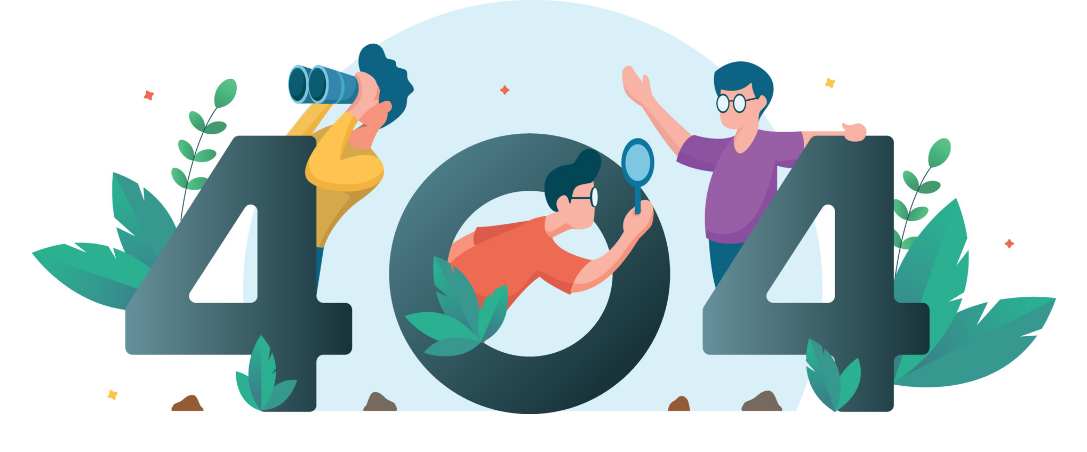
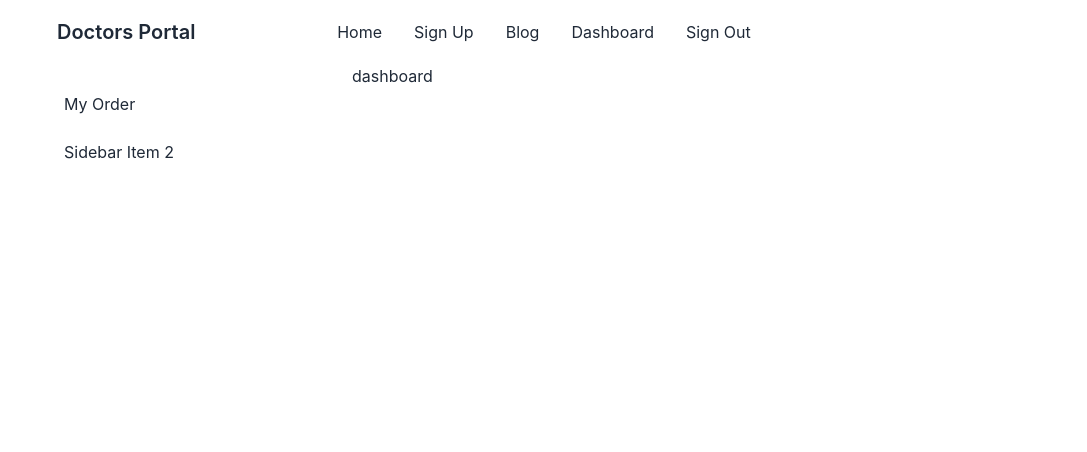
Before and after one commit to Wd-ruhul/Reseller-Bd, a React (Create React App) app: page /dashboard in a window 1280 px wide. Shown: the top 452 px of the page, without its empty margins (96-1183 px from the left). Built offline with nearby package versions, Linux system fonts and the light colour scheme; no server answers; sample sign-in values are in the browser's storage; the HTML template or start-up script is replaced by a standard one.

Commit message:
Create My Order Component

```diff
--- /dev/null
+++ b/src/Layout/DashboardMain/DashboardMain.js
@@ -0,0 +1,32 @@
+import React from 'react';
+import { Link, Outlet } from 'react-router-dom';
+import Navbar from '../../Shared/Navbar/Navbar'
+
+const DashboardMain = () => {
+  return (
+    <div>
+      <Navbar></Navbar>
+
+      <div className="drawer drawer-mobile">
+  <input id="dashboard-drawer" type="checkbox" className="drawer-toggle" />
+  <div className="drawer-content ">
+
+    <Outlet></Outlet>
+    <label htmlFor="dashboard-drawer" className="btn btn-primary drawer-button lg:hidden">Open drawer</label>
+
+  </div>
+  <div className="drawer-side">
+    <label htmlFor="dashboard-drawer" className="drawer-overlay"></label>
+    <ul className="menu p-4 w-80 bg-base-100 text-base-content">
+
+      <li><Link to='/dashboard/myorder'>My Order</Link></li>
+      <li><a>Sidebar Item 2</a></li>
+    </ul>
+
+  </div>
+</div>
+    </div>
+  );
+};
+
+export default DashboardMain;
--- a/src/Pages/BookingModal/BookingModal.js
+++ b/src/Pages/BookingModal/BookingModal.js
@@ -6,6 +6,7 @@ const BookingModal = ({ modalProduct, setModalProduct }) => {
   const { product_name, soldprice, img } = modalProduct;
   const { user } = useContext(AuthContext);
   const image = img;
+  const title = product_name;
   const handleModalForm = (event) => {
     event.preventDefault();
 
@@ -23,7 +24,7 @@ const BookingModal = ({ modalProduct, setModalProduct }) => {
     // console.log(date,slot,name,email,phone)
     const booking = {
       bookingDate: date,
-
+      title,
       name,
       email,
       phone,
--- /dev/null
+++ b/src/Pages/Dashboard/Dashboard/Dashboard.js
@@ -0,0 +1,11 @@
+import React from 'react';
+
+const Dashboard = () => {
+  return (
+    <div>
+      dashboard
+    </div>
+  );
+};
+
+export default Dashboard;
--- /dev/null
+++ b/src/Pages/Dashboard/MyOrder/MyOrder.js
@@ -0,0 +1,69 @@
+import React, {useContext} from 'react';
+import { AuthContext } from '../../../Context/AuthProvider';
+import { useQuery } from "@tanstack/react-query";
+import  Link from "react-router-dom";
+
+const MyOrder = () => {
+  const { user } = useContext(AuthContext);
+
+const url = `http://localhost:5000/bookingg?email=${user?.email}`;
+
+// useEffect(() => {
+//   fetch(url)
+//     .then((res) => res.json())
+//     .then((data) => setData(data));
+// }, []);
+
+const { data: bookingg = [] } = useQuery({
+  queryKey: ["bookingg", user?.email],
+  queryFn: async () => {
+    const res = await fetch(url);
+    const data = await res.json();
+    console.log("d", data);
+    return data;
+  },
+});
+
+  return (
+    <div>
+      <h2 className="3xl">My Appointment </h2>
+      <div className="overflow-x-auto">
+        <table className="table w-full">
+          <thead>
+            <tr>
+              <th></th>
+              <th>Image</th>
+              <th>Title</th>
+              <th>price</th>
+              <th>Booking Date</th>
+              <th>Pay</th>
+            </tr>
+          </thead>
+          <tbody>
+            {bookingg.map((booking, i) => (
+              <tr className="hover" key={i}>
+                <th>{i + 1}</th>
+                <td>
+                  <div className="avatar">
+                    <div className="w-16 rounded">
+                      <img
+                        src={booking.image}
+                        alt="Tailwind-CSS-Avatar-component"
+                      />
+                    </div>
+                  </div>
+                </td>
+                <td>{booking.title}</td>
+                <td>{booking.price} Tk</td>
+                <td>{booking.bookingDate}</td>
+                <td><button>pay</button></td>
+              </tr>
+            ))}
+          </tbody>
+        </table>
+      </div>
+    </div>
+  );
+};
+
+export default MyOrder;
--- a/src/Routes/Routes/Routes.js
+++ b/src/Routes/Routes/Routes.js
@@ -8,6 +8,10 @@ import SignUp from "../../Pages/Home/SignUp/SignUp";
 import Products from "../../Pages/Products/Products";
 import Blog from "../../Pages/Blog/Blog"
 import NotFound from "../../Pages/NotFound/NotFound";
+import PrivateRoute from '../PrivateRoute/PrivateRoute'
+import DashboardMain from "../../Layout/DashboardMain/DashboardMain";
+import Dashboard from "../../Pages/Dashboard/Dashboard/Dashboard";
+import MyOrder from "../../Pages/Dashboard/MyOrder/MyOrder";
 
 
 
@@ -50,8 +54,27 @@ const router = createBrowserRouter([
   },
 
   {
+    path: "/dashboard",
+    element: (
+      <PrivateRoute>
+        <DashboardMain></DashboardMain>
+      </PrivateRoute>
+    ),
+    children: [
+      {
+        path: "/dashboard",
+        element: <Dashboard></Dashboard>,
+      },
+      {
+        path: "/dashboard/myorder",
+        element: <MyOrder></MyOrder>,
+      },
+    ],
+  },
+
+  {
     path: "*",
-    element: <NotFound></NotFound>
+    element: <NotFound></NotFound>,
   },
 ]);
 
--- a/src/Shared/Navbar/Navbar.js
+++ b/src/Shared/Navbar/Navbar.js
@@ -24,6 +24,9 @@ const { user, logOut } = useContext(AuthContext);
       <li>
         <Link to="/blog">Blog</Link>
       </li>
+      <li>
+        <Link to="/dashboard">Dashboard</Link>
+      </li>
 
       {user?.uid ? (
         <li>
@@ -33,8 +36,7 @@ const { user, logOut } = useContext(AuthContext);
         <li>
           <Link to="/login">Login</Link>
         </li>
-       )}
-
+      )}
     </React.Fragment>
   );
   return (
```
